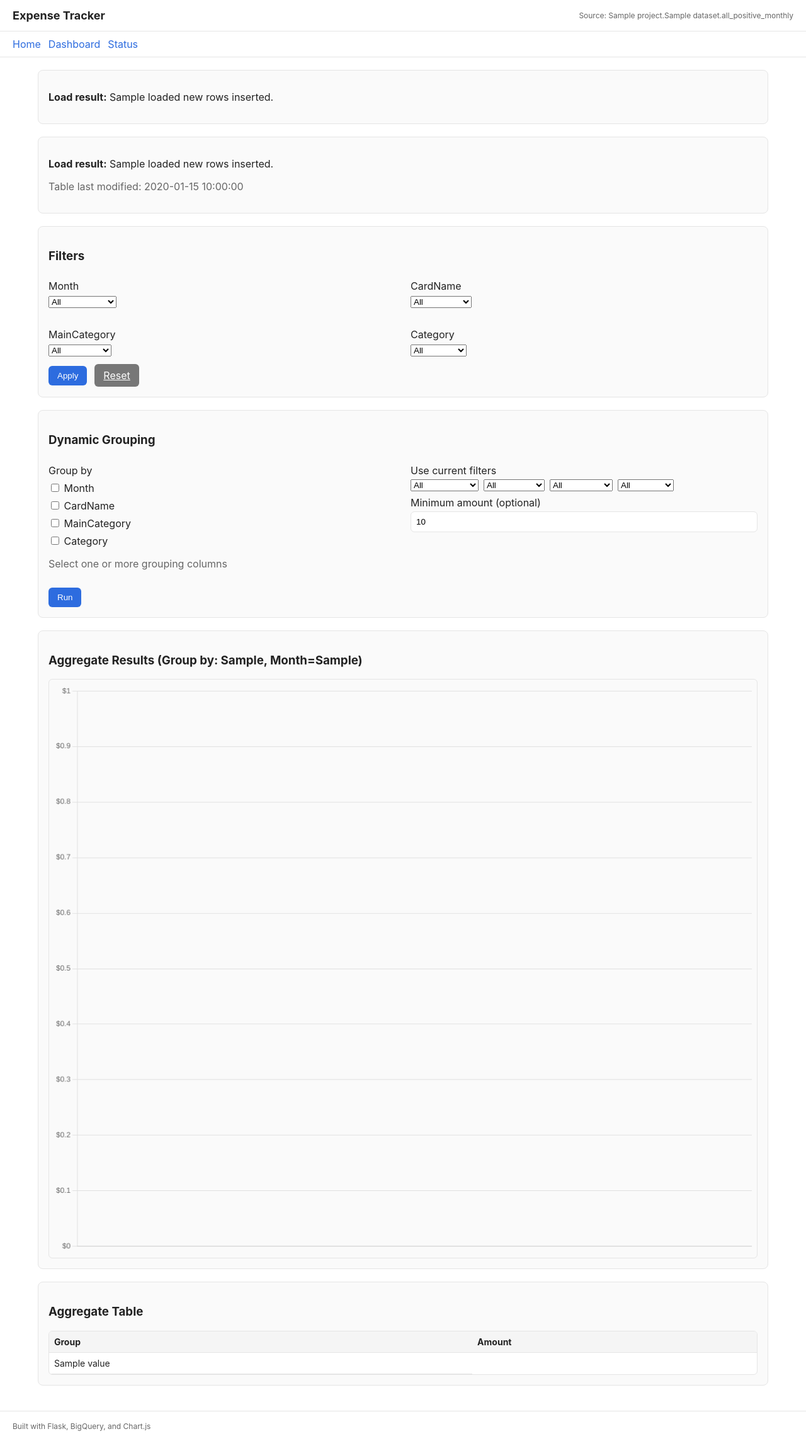
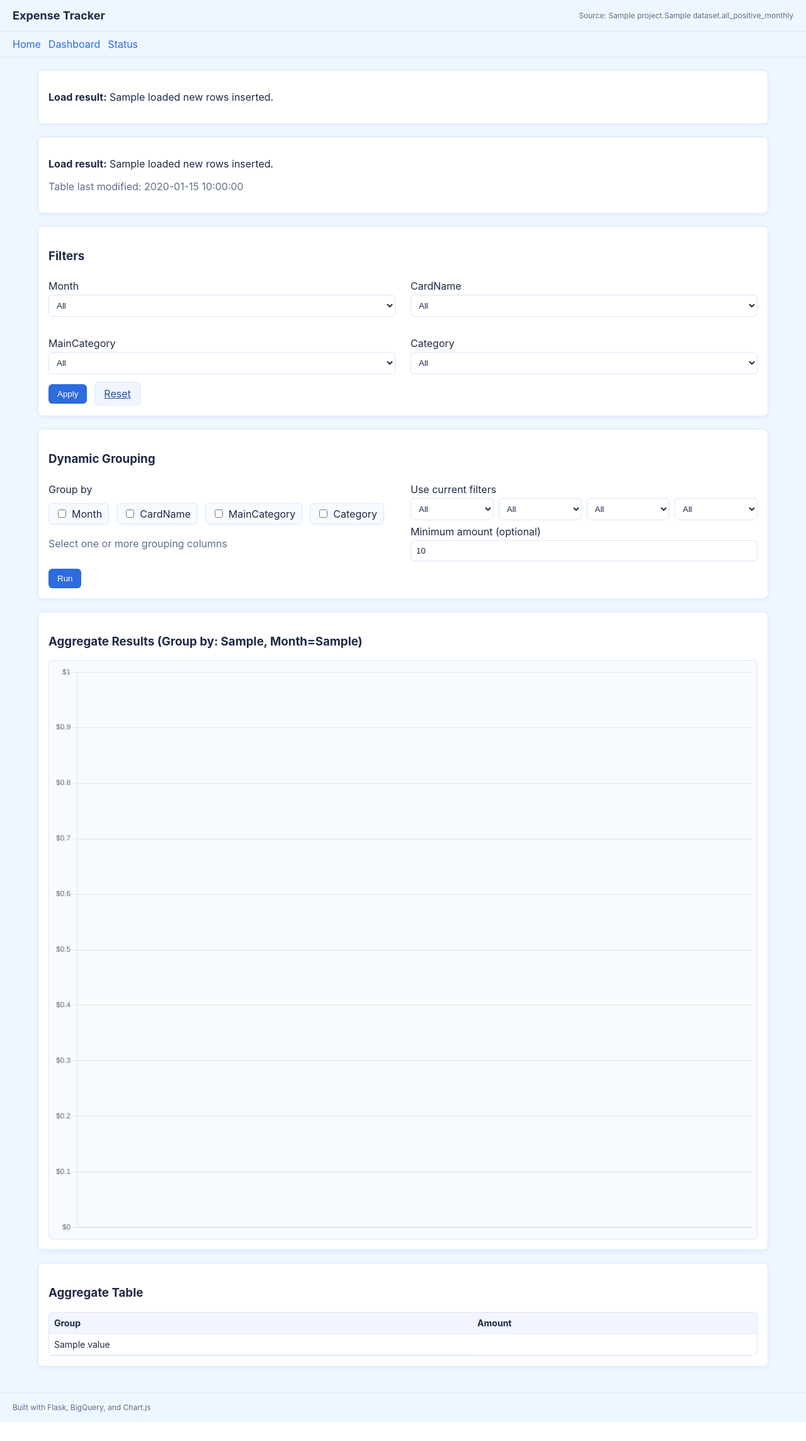
Before and after one commit to pdeepanraj/expensetracker, a Flask app: template templates/dashboard.html in a window 1280 px wide. Shown: the whole page at 63% size. After the commit the page ends 2258 px from the top, so only its background shows below. Run offline with Flask 3, Linux system fonts and the light colour scheme; the template is opened without the code that fills it: most values are stand-ins (such as "Sample title", 1, 10 or a date in 2020).

Commit message:
Update style.css

```diff
--- a/static/style.css
+++ b/static/style.css
@@ -1,56 +1,159 @@
 :root {
-  --bg: #ffffff;
-  --text: #222;
-  --muted: #666;
-  --border: #e5e5e5;
-  --primary: #2d6cdf;
-  --accent: #4e79a7;
-  --card: #fafafa;
+  --bg: #eef6ff;        /* pastel blue page background */
+  --text: #1f2a44;      /* slightly cooler dark text */
+  --muted: #5e6e8a;     /* gray-blue for secondary text */
+  --border: #d9e6ff;    /* soft blue border */
+  --primary: #2d6cdf;   /* cohesive primary blue */
+  --accent: #4e79a7;    /* accent stays */
+  --card: #ffffff;      /* white cards for contrast */
 }
 
 * { box-sizing: border-box; }
-body { font-family: -apple-system, BlinkMacSystemFont, "Segoe UI", Roboto, Arial, "Helvetica Neue", sans-serif; margin: 0; background: var(--bg); color: var(--text); }
 
-.header { display:flex; align-items:center; justify-content:space-between; padding: 14px 20px; border-bottom: 1px solid var(--border); }
+body {
+  font-family: -apple-system, BlinkMacSystemFont, "Segoe UI", Roboto, Arial, "Helvetica Neue", sans-serif;
+  margin: 0;
+  background: var(--bg);
+  color: var(--text);
+}
+
+.header {
+  display:flex;
+  align-items:center;
+  justify-content:space-between;
+  padding: 14px 20px;
+  border-bottom: 1px solid var(--border);
+}
 .header h1 { font-size: 18px; margin: 0; }
 .header .meta { font-size: 12px; color: var(--muted); }
 
-.nav { display:flex; gap: 12px; padding: 10px 20px; border-bottom: 1px solid var(--border); }
+.nav {
+  display:flex;
+  gap: 12px;
+  padding: 10px 20px;
+  border-bottom: 1px solid var(--border);
+}
 .nav a { text-decoration: none; color: var(--primary); }
 
 .main { padding: 20px; max-width: 1200px; margin: 0 auto; }
 
-.footer { padding: 16px 20px; border-top: 1px solid var(--border); font-size: 12px; color: var(--muted); }
+.footer {
+  padding: 16px 20px;
+  border-top: 1px solid var(--border);
+  font-size: 12px;
+  color: var(--muted);
+}
 
-.card { border: 1px solid var(--border); border-radius: 8px; padding: 16px; background: var(--card); margin-bottom: 20px; }
+.card {
+  border: 1px solid var(--border);
+  border-radius: 8px;
+  padding: 16px;
+  background: var(--card);
+  margin-bottom: 20px;
+  box-shadow: 0 2px 6px rgba(45, 108, 223, 0.06);
+}
 
 .grid-2 { display: grid; grid-template-columns: 1fr 1fr; gap: 24px; }
 .grid-2 .card { margin-bottom: 0; }
 
 label { display:block; margin: 8px 0 4px; }
+
 input[type="text"], input[type="url"], textarea {
-  width: 100%; padding: 8px; border: 1px solid var(--border); border-radius: 6px; background: #fff;
+  width: 100%;
+  padding: 8px;
+  border: 1px solid var(--border);
+  border-radius: 6px;
+  background: #fff;
+  color: var(--text);
 }
+
+select {
+  width: 100%;
+  padding: 8px;
+  border: 1px solid var(--border);
+  border-radius: 6px;
+  background: #fff;
+  color: var(--text);
+}
+
 .inline { display:flex; gap: 8px; align-items: center; }
 .search { margin-bottom: 12px; width: 100%; }
 
 .actions { margin-top: 12px; display:flex; gap: 12px; align-items: center; }
 
 button, .btn {
-  background: var(--primary); color: #fff; border: none; border-radius: 6px; padding: 8px 14px; cursor: pointer; display: inline-block;
+  background: var(--primary);
+  color: #fff;
+  border: none;
+  border-radius: 6px;
+  padding: 8px 14px;
+  cursor: pointer;
+  display: inline-block;
 }
-.btn.secondary { background: #777; }
+.btn.secondary {
+  background: #f0f5ff;
+  color: #264d9b;
+  border: 1px solid var(--border);
+}
 button:hover, .btn:hover { filter: brightness(0.95); }
 
 .error { color: #b00020; margin-bottom: 12px; }
 .muted { color: var(--muted); }
 
-.checkbox-list { display: grid; grid-template-columns: 1fr 1fr; gap: 8px; }
-.checkbox-item { background: #fff; border: 1px solid var(--border); border-radius: 6px; padding: 8px; }
+.checkbox-list {
+  display: grid;
+  grid-template-columns: 1fr 1fr;
+  gap: 8px;
+}
+.checkbox-item {
+  background: #f7faff;
+  border: 1px solid var(--border);
+  border-radius: 6px;
+  padding: 8px;
+}
 
-.table-scroll { overflow: auto; max-height: 420px; border: 1px solid var(--border); border-radius: 6px; background: #fff; }
+.checkbox-group {
+  display: flex;
+  gap: 12px;
+  flex-wrap: wrap;
+}
+.checkbox-group label {
+  display: inline-flex;
+  align-items: center;
+  gap: 6px;
+  padding: 6px 10px;
+  border: 1px solid var(--border);
+  border-radius: 6px;
+  background: #f7faff;
+}
+.checkbox-group input[type="checkbox"] {
+  accent-color: var(--primary);
+}
+
+.table-scroll {
+  overflow: auto;
+  max-height: 420px;
+  border: 1px solid var(--border);
+  border-radius: 6px;
+  background: #fff;
+}
 table { border-collapse: collapse; width: 100%; }
-th, td { padding: 8px; border-bottom: 1px solid var(--border); text-align: left; font-size: 14px; }
-th { background: #f5f5f5; position: sticky; top: 0; z-index: 1; }
+th, td {
+  padding: 8px;
+  border-bottom: 1px solid var(--border);
+  text-align: left;
+  font-size: 14px;
+}
+th {
+  background: #f0f5ff;
+  position: sticky;
+  top: 0;
+  z-index: 1;
+}
 
-canvas { background: #fafafa; padding: 8px; border: 1px solid var(--border); border-radius: 6px; }
+canvas {
+  background: #f7faff;
+  padding: 8px;
+  border: 1px solid var(--border);
+  border-radius: 6px;
+}
```
